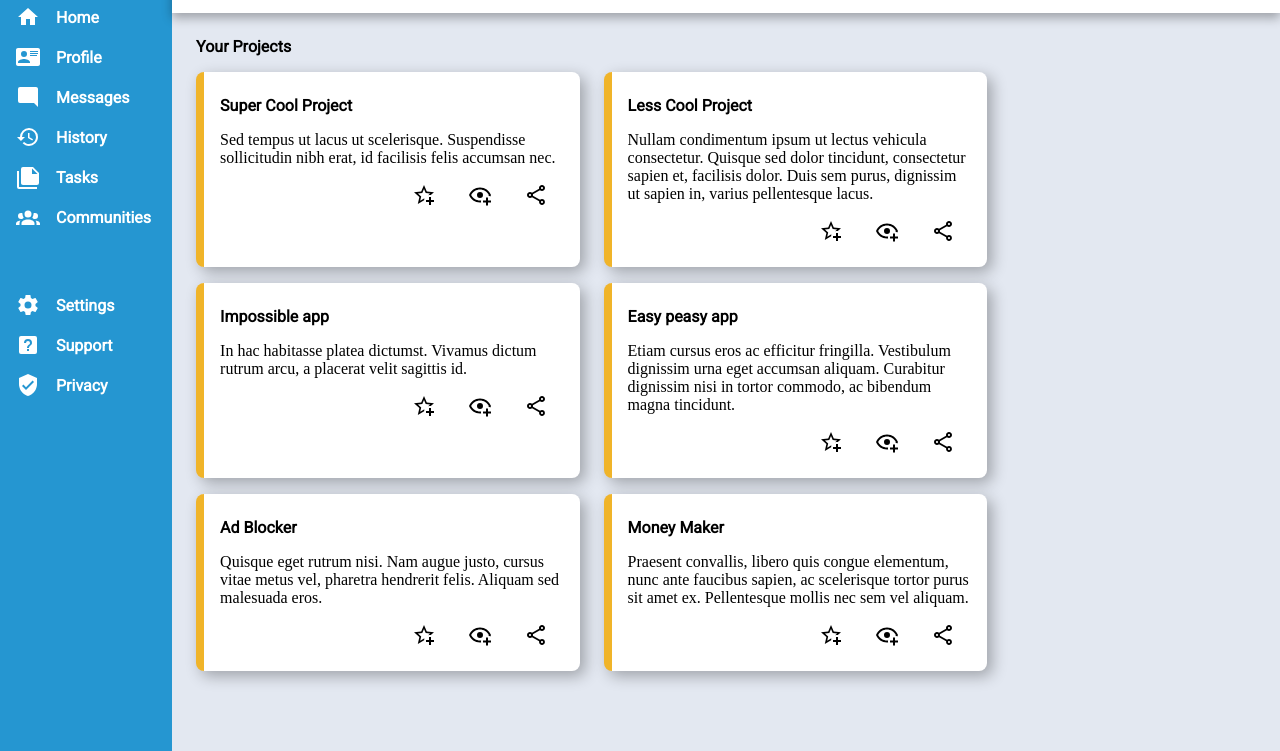
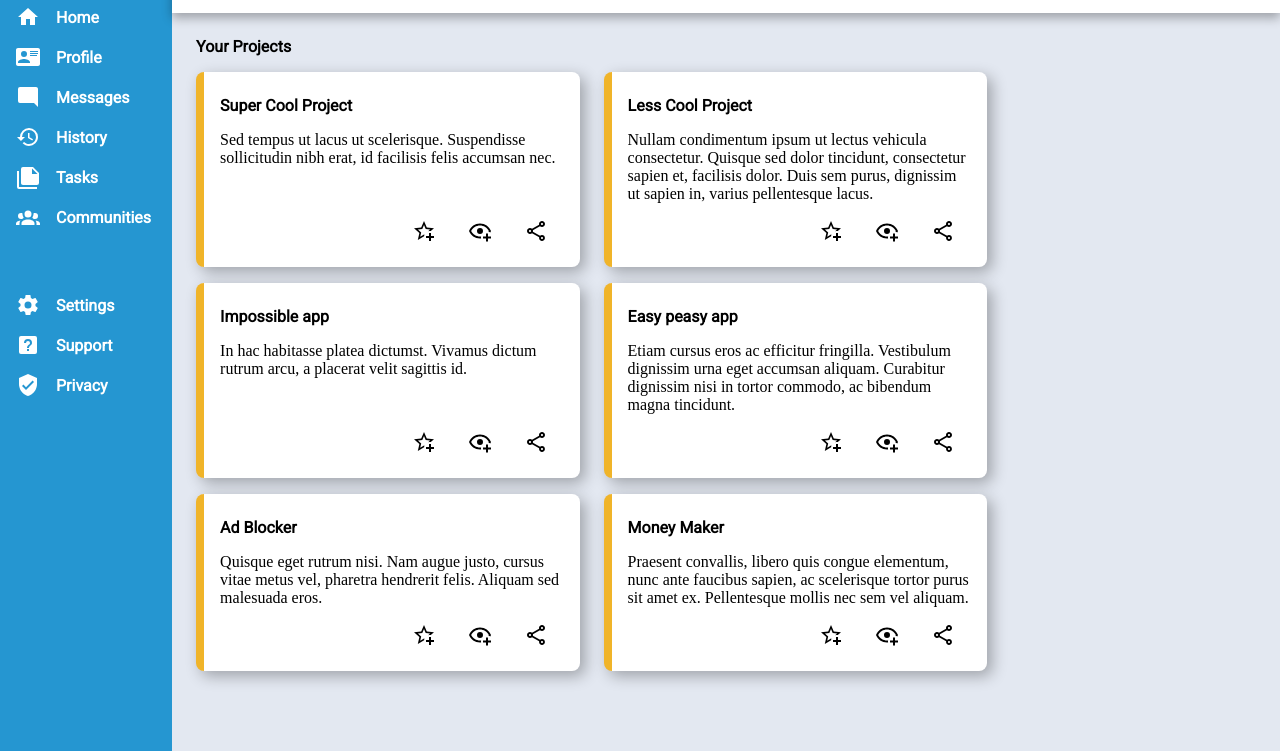
Before and after one commit to farisfitrijuraidi/admin-dashboard, a plain HTML site: page index.html in a window 1280 px wide. Shown: the part 115-866 px from the top of the page. Drawn offline with Linux system fonts and the light colour scheme.

Commit message:
Make .box a flex-parent

```diff
--- a/style.css
+++ b/style.css
@@ -198,10 +198,16 @@ button:active {
     box-shadow: 5px 5px 15px rgba(0, 0, 0, 0.3);
     padding: 24px 16px;
     border-left: 8px solid #F0B429;
+    display: flex;
+    flex-direction: column;
 }
 
 .box svg {
     fill: black;
+}
+
+.box p {
+    flex-grow: 1;
 }
 
 .svg {
```
